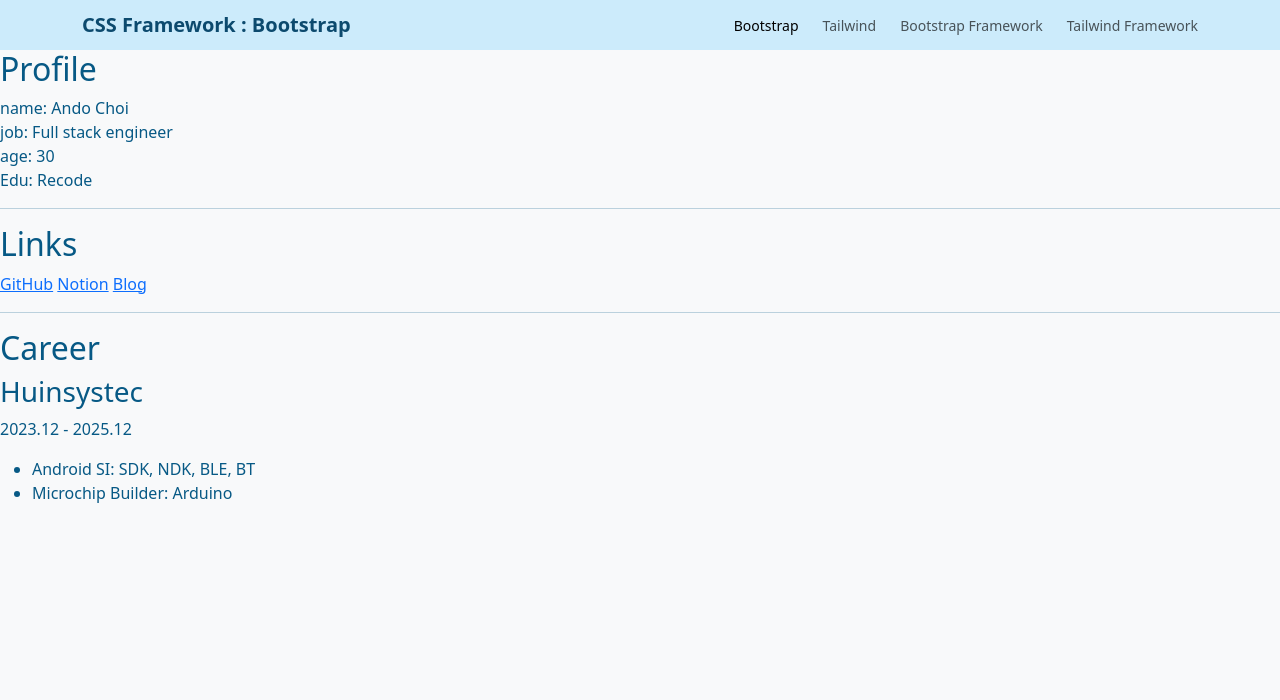
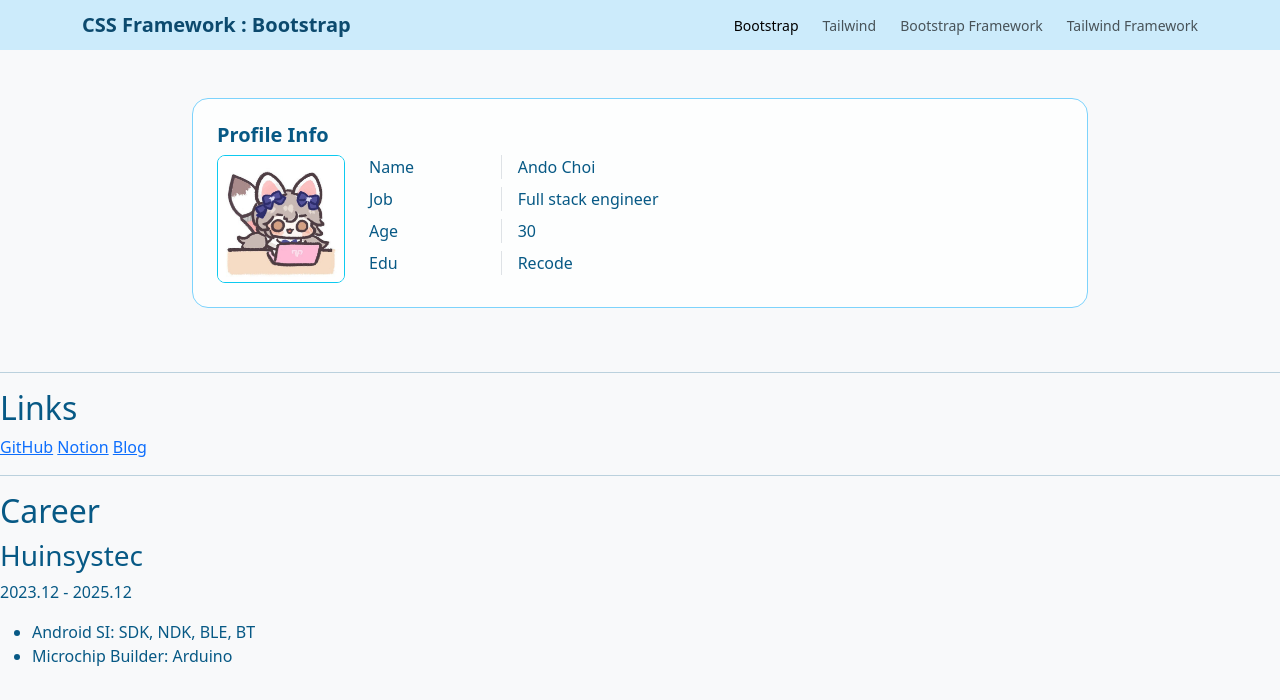
Before and after one commit to andoricano/PrivateLab, a website: page CssFrameworkCompare/index.html in a window 1280 px wide. Drawn offline with nearby package versions, Linux system fonts and the light colour scheme.

Commit message:
[feat] Bootstrap Profile Card 구성 완료

```diff
--- a/CssFrameworkCompare/index.html
+++ b/CssFrameworkCompare/index.html
@@ -5,7 +5,7 @@
 
 <head>
     <meta charset="UTF-8">
-    <title>Css Framework Test</title>
+    <title>Bootstrap</title>
 
     <meta name="viewport" content="width=device-width, initial-scale=1.0">
     <link href="https://cdn.jsdelivr.net/npm/bootstrap@5.3.3/dist/css/bootstrap.min.css" rel="stylesheet">
@@ -27,7 +27,7 @@
             여기서 container는 layout에 속함.
              -->
 
-             <!-- navbar가 flex-wrap이라서 내용이 많아지면 줄바꿈이 일어남 이걸 방지하기 위한 norwap-->
+            <!-- navbar가 flex-wrap이라서 내용이 많아지면 줄바꿈이 일어남 이걸 방지하기 위한 norwap-->
             <div class="container flex-nowrap">
                 <!-- navbar-brand : 이름처럼 brand logo를 쓸 때 사용, fontsize, fontweight, margin bottom-->
                 <h1 class="navbar-brand fs-5 fw-bold mb-0" style="color: #0c4a6e;">
@@ -40,15 +40,18 @@
                             style="font-size: 0.875rem;">Bootstrap</a>
                     </li>
                     <li class="nav-item">
-                        <a href="./tailwind.html" class="nav-link fw-medium p-0" style="font-size: 0.875rem;">Tailwind</a>
+                        <a href="./tailwind.html" class="nav-link fw-medium p-0"
+                            style="font-size: 0.875rem;">Tailwind</a>
                     </li>
                     <li class="nav-item">
-                        <a href="./test/bootstrap-test.html" class="nav-link fw-medium p-0" style="font-size: 0.875rem;">Bootstrap
+                        <a href="./test/bootstrap-test.html" class="nav-link fw-medium p-0"
+                            style="font-size: 0.875rem;">Bootstrap
                             Framework</a>
                     </li>
 
                     <li class="nav-item">
-                        <a href="./test/tailwind-test.html" class="nav-link fw-medium p-0" style="font-size: 0.875rem;">Tailwind
+                        <a href="./test/tailwind-test.html" class="nav-link fw-medium p-0"
+                            style="font-size: 0.875rem;">Tailwind
                             Framework</a>
                     </li>
                 </ul>
@@ -57,15 +60,53 @@
     </header>
 
     <main>
-        <section id="profile">
-            <h2>Profile</h2>
-            <div class="profile-container">
-                <div class="profile-item">
-                    <div>name: Ando Choi</div>
-                    <div>job: Full stack engineer</div>
-                    <div>age: 30</div>
-                    <div>Edu: Recode</div>
+        <section class="container py-5">
+            <div class="mx-auto" style="max-width: 896px;">
+
+                <!-- card 관련 component들은 대부분 배치 혹은 여백에 대한 기능을 수행함-->
+                <div class="card rounded-4"
+                    style="background-color: rgba(255, 255, 255, 0.8); border-color: #7dd3fc; color: #075985;">
+
+                    <div class="card-body p-4">
+
+                        <h5 class="card-title fw-bold">Profile Info</h5>
+
+                        <!-- 표 부분은 GPT만 사용 -->
+                        <div class="d-flex flex-column flex-sm-row gap-4 align-items-start" style="min-width: 500px;">
+                            <img src="./profile.jpg" class="rounded-3 border border-info"
+                                style="width: 8rem; height: 8rem;">
+
+                            <div class="container-fluid p-0">
+                                <div class="row g-0 mb-2">
+                                    <!-- Bootstrap의 표는 기본적으로 12등분 사이즈로 계산됨 col-2인 경의 1/6을 사용하겠다는 의미 -->
+                                    <div class="col-2 fw-medium">Name</div>
+                                    <!-- col-auto 내용물 크기만큼-->
+                                    <div class="col-auto border-start mx-3"></div>
+                                    <!-- 남음 부분 모두 -->
+                                    <div class="col">Ando Choi</div>
+                                </div>
+                                <div class="row g-0 mb-2">
+                                    <div class="col-2 fw-medium">Job</div>
+                                    <div class="col-auto border-start mx-3"></div>
+                                    <div class="col">Full stack engineer</div>
+                                </div>
+                                <div class="row g-0 mb-2">
+                                    <div class="col-2 fw-medium">Age</div>
+                                    <div class="col-auto border-start mx-3"></div>
+                                    <div class="col">30</div>
+                                </div>
+                                <div class="row g-0 mb-2">
+                                    <div class="col-2 fw-medium">Edu</div>
+                                    <div class="col-auto border-start mx-3"></div>
+                                    <div class="col">Recode</div>
+                                </div>
+                            </div>
+
+                        </div>
+                    </div>
                 </div>
+
+            </div>
         </section>
 
         <hr>
```
